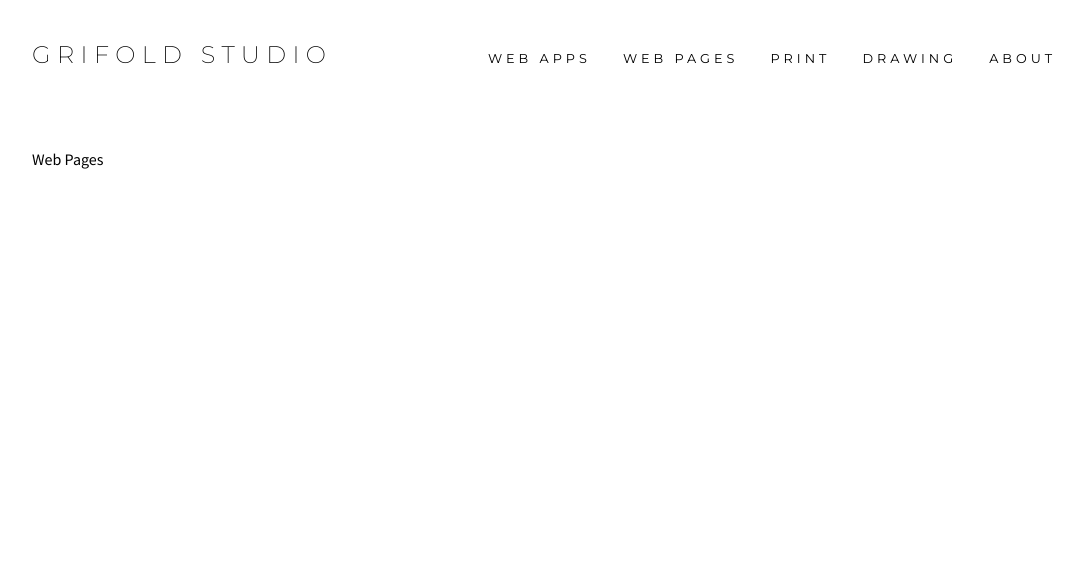
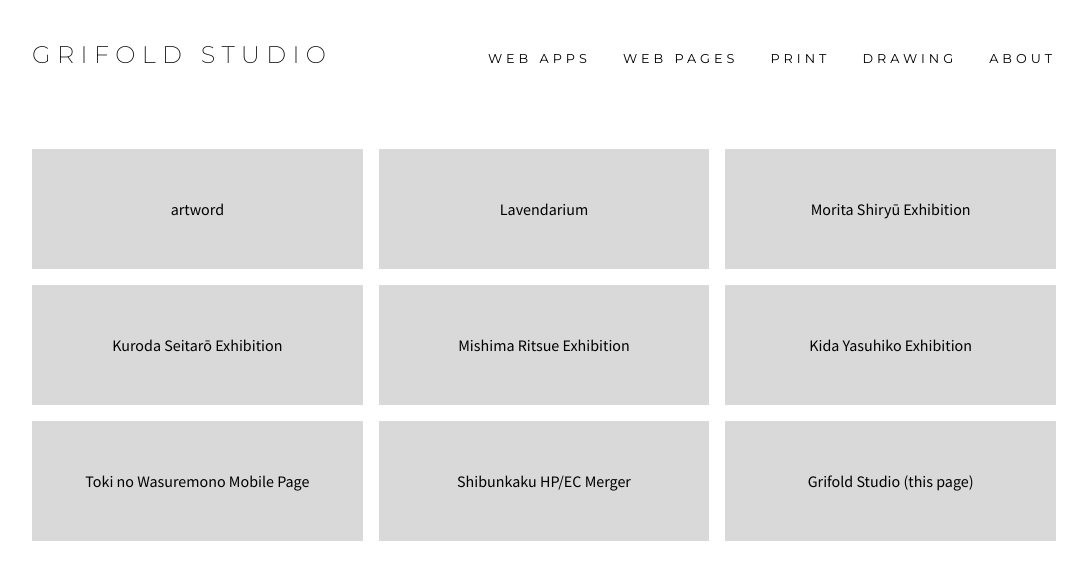
Before and after one commit to jensbartel/graphic-machine, a React (Create React App) app: page /webpages in a window 1280 px wide. Shown: the top 580 px of the page, without its empty margins (96-1183 px from the left). Built offline with nearby package versions, Linux system fonts and the light colour scheme.

Commit message:
Implement grid and local data pattern

```diff
--- a/src/App.css
+++ b/src/App.css
@@ -59,3 +59,38 @@ p {
     padding: 2.5rem 0;
     /* background-color: chartreuse; */
 }
+
+
+
+/* Grid */
+.grid-three {
+    display: grid;
+    grid-template-columns: repeat(3, 1fr);
+    gap: 1rem;
+}
+
+.grid-three div {
+    display: flex;
+    justify-content: center;
+    align-items: center;
+    text-align: center;
+    width: 100%;
+    height: 120px;
+    background-color: #d9d9d9;
+}
+
+.grid-two {
+    display: grid;
+    grid-template-columns: repeat(2, 1fr);
+    gap: 1rem;
+}
+
+.grid-two div {
+    display: flex;
+    justify-content: center;
+    align-items: center;
+    text-align: center;
+    width: 100%;
+    height: 120px;
+    background-color: #d9d9d9;
+}
--- a/src/components/layout/RowWithThree.js
+++ /dev/null
@@ -1,9 +0,0 @@
-const RowWithThree = () => {
-    return (
-        <div className='rowwiththree'>
-            Row with three
-        </div>
-    )
-}
-
-export default RowWithThree
--- a/src/components/pages/Drawing.js
+++ b/src/components/pages/Drawing.js
@@ -1,7 +1,13 @@
+import { drawings } from "../../data/DrawingObjects";
+
 const Drawing = () => {
     return (
         <div className='page'>
-            Drawing
+            <div className='grid-three'>
+                {drawings.map((item) => (
+                    <div key={item.id}>{item.title}</div>
+                ))}
+            </div>
         </div>
     )
 }
--- a/src/components/pages/Print.js
+++ b/src/components/pages/Print.js
@@ -1,7 +1,13 @@
+import { print } from "../../data/PrintObjects";
+
 const Print = () => {
     return (
         <div className='page'>
-            Print
+            <div className='grid-two'>
+                {print.map((item) => (
+                    <div key={item.id}>{item.title}</div>
+                ))}
+            </div>
         </div>
     )
 }
--- a/src/components/pages/WebApps.js
+++ b/src/components/pages/WebApps.js
@@ -1,10 +1,13 @@
-import RowWithThree from '../layout/RowWithThree';
+import { webApps } from "../../data/WebAppObjects";
 
 const WebApps = () => {
     return (
         <div className='page'>
-            <p>Web Apps</p>
-            <RowWithThree />
+            <div className='grid-three'>
+                {webApps.map((item) => (
+                    <div key={item.id}>{item.title}</div>
+                ))}
+            </div>
         </div>
     );
 };
--- a/src/components/pages/WebPages.js
+++ b/src/components/pages/WebPages.js
@@ -1,9 +1,15 @@
+import { webPages } from "../../data/WebPageObjects";
+
 const WebPages = () => {
     return (
         <div className='page'>
-            Web Pages
+            <div className='grid-three'>
+                {webPages.map((item) => (
+                    <div key={item.id}>{item.title}</div>
+                ))}
+            </div>
         </div>
-    )
-}
+    );
+};
 
-export default WebPages
+export default WebPages;
--- /dev/null
+++ b/src/data/DrawingObjects.js
@@ -0,0 +1,16 @@
+const drawing1 = {
+    id: 1,
+    title: "Drawing 1"
+}
+
+const drawing2 = {
+    id: 2,
+    title: "Drawing 2"
+}
+
+const drawing3 = {
+    id: 3,
+    title: "Drawing 3"
+}
+
+export const drawings = [drawing1, drawing2, drawing3];
--- /dev/null
+++ b/src/data/PrintObjects.js
@@ -0,0 +1,22 @@
+const Suda = {
+    id: 1,
+    title: 'Suda Kokuta: Abstractions'
+}
+
+const Hayashi = {
+    id: 2,
+    title: 'Hayashi Takeshi: She'
+}
+
+const Yama2 = {
+    id: 3,
+    title: 'Yamaguchi Takeo: Watercolors (2)'
+}
+
+const Yama1 = {
+    id: 4,
+    title: 'Yamaguchi Takeo: Watercolors'
+    // add the window decoration on item page!
+}
+
+export const print = [Suda, Hayashi, Yama2, Yama1];
--- /dev/null
+++ b/src/data/WebAppObjects.js
@@ -0,0 +1,27 @@
+// WEBAPPS
+const ResNet = {
+    id: 1,
+    title: 'ResourceNet',
+};
+
+const ClientApp = {
+    id: 2,
+    title: 'ClientApp',
+};
+
+const MMAS = {
+    id: 3,
+    title: 'Miyanomori Museum of Art, Sapporo',
+};
+
+const TBA1 = {
+    id: 4,
+    title: 'TBA',
+};
+
+const TBA2 = {
+    id: 5,
+    title: 'TBA',
+};
+
+export const webApps = [ResNet, ClientApp, MMAS, TBA1, TBA2];
--- /dev/null
+++ b/src/data/WebPageObjects.js
@@ -0,0 +1,46 @@
+const artword = {
+    id: 1,
+    title: 'artword'
+};
+
+const Lavendarium = {
+    id: 2,
+    title: 'Lavendarium'
+};
+
+const MoritaShiryu = {
+    id: 3,
+    title: 'Morita Shiryū Exhibition'
+};
+
+const Kuroda = {
+    id: 4,
+    title: 'Kuroda Seitarō Exhibition'
+};
+
+const Mishima = {
+    id: 5,
+    title: 'Mishima Ritsue Exhibition'
+};
+
+const Kida = {
+    id: 6,
+    title: 'Kida Yasuhiko Exhibition'
+};
+
+const Toki = {
+    id: 7,
+    title: 'Toki no Wasuremono Mobile Page'
+};
+
+const HPECMerger = {
+    id: 8,
+    title: 'Shibunkaku HP/EC Merger'
+};
+
+const thisPage = {
+    id: 9,
+    title: 'Grifold Studio (this page)'
+};
+
+export const webPages = [artword, Lavendarium, MoritaShiryu, Kuroda, Mishima, Kida, Toki, HPECMerger, thisPage];
```
Also changed, not shown: src/components/layout/RowWithTwo.js (deleted, +0 -9 lines).
